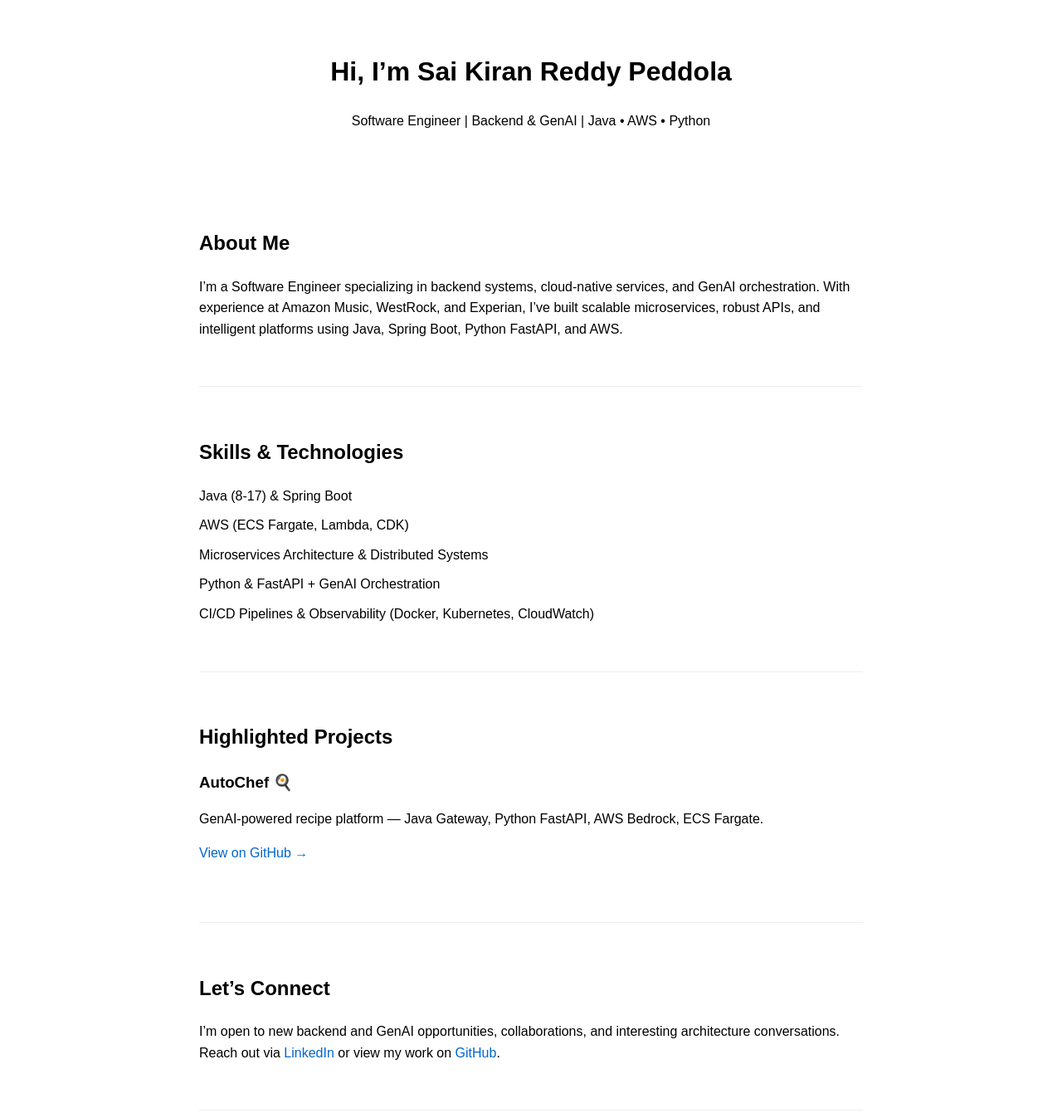
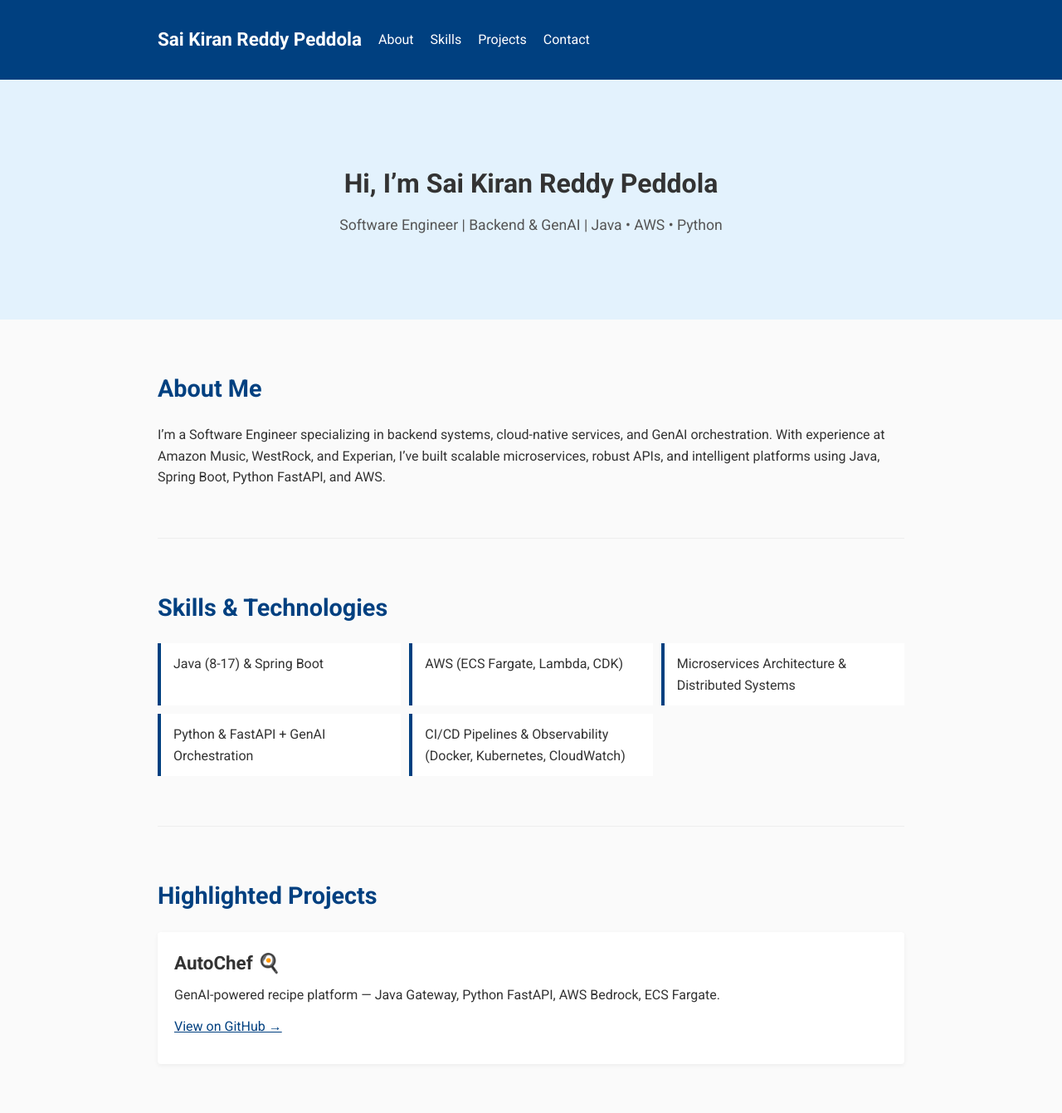
Before and after one commit to saikiran6463/saikiran6463.github.io, a plain HTML site: page index.html in a window 1280 px wide. Shown: the top 1341 px of the page at 83% size. Drawn offline with Linux system fonts and the light colour scheme.

Commit message:
Refactor index.html to improve structure and styling

```diff
--- a/index.html
+++ b/index.html
@@ -4,63 +4,40 @@
   <meta charset="UTF-8">
   <meta name="viewport" content="width=device-width, initial-scale=1.0">
   <title>Sai Kiran Reddy Peddola – Software Engineer Portfolio</title>
-  <style>
-    /* Basic styles to get you going */
-    body {
-      font-family: Arial, sans-serif;
-      line-height: 1.6;
-      margin: 0;
-      padding: 0 20px;
-      max-width: 800px;
-      margin-left: auto;
-      margin-right: auto;
-    }
-    header {
-      text-align: center;
-      padding: 40px 0;
-    }
-    section {
-      padding: 40px 0;
-      border-bottom: 1px solid #eee;
-    }
-    h1, h2 {
-      margin-bottom: 20px;
-    }
-    ul.skills-list {
-      list-style: none;
-      padding: 0;
-    }
-    ul.skills-list li {
-      margin-bottom: 10px;
-    }
-    .project-card {
-      margin-bottom: 30px;
-    }
-    .project-card h3 {
-      margin-bottom: 10px;
-    }
-    a {
-      color: #0066cc;
-      text-decoration: none;
-    }
-    a:hover {
-      text-decoration: underline;
-    }
-  </style>
+
+  <!-- Google Font -->
+  <link href="https://fonts.googleapis.com/css2?family=Roboto:wght@400;700&display=swap" rel="stylesheet">
+
+  <!-- External CSS -->
+  <link rel="stylesheet" href="css/style.css">
 </head>
 <body>
 
-  <header>
-    <h1>Hi, I’m Sai Kiran Reddy Peddola</h1>
-    <p>Software Engineer | Backend & GenAI | Java • AWS • Python</p>
+  <nav class="navbar">
+    <div class="container">
+      <a class="brand" href="#">Sai Kiran Reddy Peddola</a>
+      <ul class="nav-links">
+        <li><a href="#about">About</a></li>
+        <li><a href="#skills">Skills</a></li>
+        <li><a href="#projects">Projects</a></li>
+        <li><a href="#contact">Contact</a></li>
+      </ul>
+    </div>
+  </nav>
+
+  <header class="hero">
+    <div class="container">
+      <h1>Hi, I’m Sai Kiran Reddy Peddola</h1>
+      <p class="tagline">Software Engineer | Backend & GenAI | Java • AWS • Python</p>
+    </div>
   </header>
 
-  <section id="about">
+  <section id="about" class="container section">
     <h2>About Me</h2>
     <p>I’m a Software Engineer specializing in backend systems, cloud-native services, and GenAI orchestration. With experience at Amazon Music, WestRock, and Experian, I’ve built scalable microservices, robust APIs, and intelligent platforms using Java, Spring Boot, Python FastAPI, and AWS.</p>
   </section>
 
-  <section id="skills">
+  <section id="skills" class="container section">
     <h2>Skills & Technologies</h2>
     <ul class="skills-list">
       <li>Java (8-17) & Spring Boot</li>
@@ -71,7 +48,7 @@
     </ul>
   </section>
 
-  <section id="projects">
+  <section id="projects" class="container section">
     <h2>Highlighted Projects</h2>
 
     <div class="project-card">
@@ -79,13 +56,19 @@
       <p>GenAI-powered recipe platform — Java Gateway, Python FastAPI, AWS Bedrock, ECS Fargate.</p>
       <p><a href="https://github.com/saikiran6463/AutoChef" target="_blank">View on GitHub →</a></p>
     </div>
-    <!-- You can add more projects similarly -->
+
   </section>
 
-  <section id="contact">
+  <section id="contact" class="container section">
     <h2>Let’s Connect</h2>
     <p>I’m open to new backend and GenAI opportunities, collaborations, and interesting architecture conversations. Reach out via <a href="www.linkedin.com/in/sai-kiran-peddola-2b5aaa15a" target="_blank">LinkedIn</a> or view my work on <a href="https://github.com/saikiran6463" target="_blank">GitHub</a>.</p>
   </section>
 
+  <footer class="footer">
+    <div class="container">
+      <p>© 2025 Sai Kiran Reddy Peddola. All rights reserved.</p>
+    </div>
+  </footer>
+
 </body>
 </html>
```
